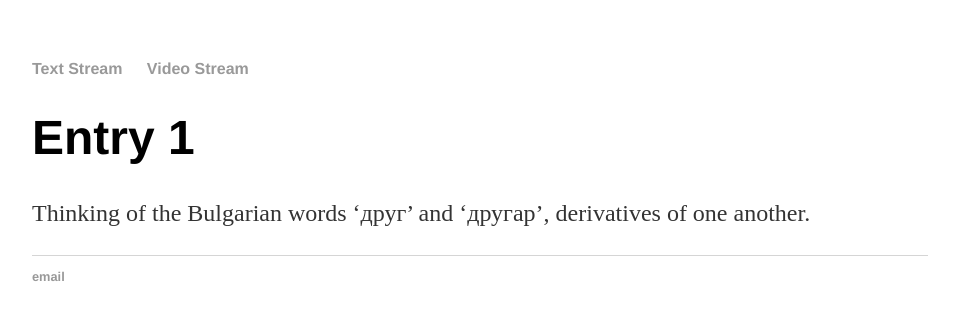
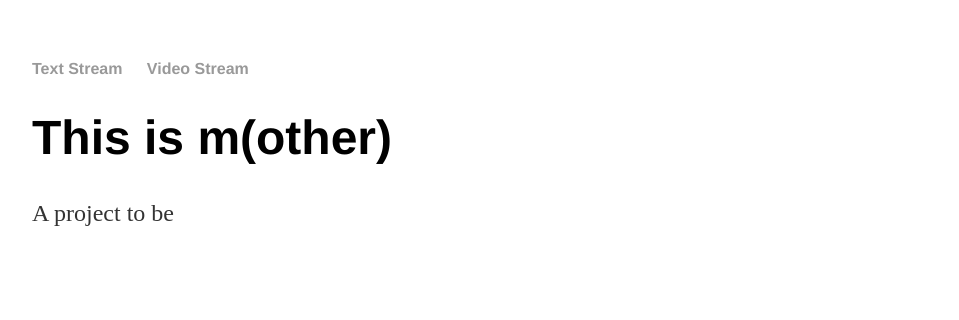
Before and after one commit to zxhxri/zxhxri.github.io, a Jekyll site: the page built from index.html, in a window 1280 px wide. Shown: the top 320 px of the page, without its empty margins (160-1119 px from the left). Built offline with Jekyll 4.4.1, drawn with Linux system fonts in a browser that asks for light colours.

Commit message:
Update index.html

```diff
--- a/index.html
+++ b/index.html
@@ -1,26 +1,8 @@
-<!DOCTYPE html>
-<html>
-	<head>
-		<title>m(Other)</title>
-		<link rel="stylesheet" type="text/css" href="/css/main.css">
-	</head>
-	<body>
-		<nav>
-    		<ul>
-        		<li><a href="/">Text Stream</a></li>
-	        	<li><a href="/about">Video Stream</a></li>
-    		</ul>
-		</nav>
-		<div class="container">
-    		<div class="blurb">
-        		<h1>Entry 1</h1>
-				<p>Thinking of the Bulgarian words ‘друг’ and ‘другар’, derivatives of one another. </p>
-    		</div><!-- /.blurb -->
-		</div><!-- /.container -->
-		<footer>
-    		<ul>
-        		<li><a href="mailto:z.dimitrov98@gmail.com">email</a></li>
-			</ul>
-		</footer>
-	</body>
-</html>
+---
+layout: default
+title: m(Other)
+---
+<div class="blurb">
+	<h1>This is m(other)</h1>
+	<p>A project to be</a></p>
+</div><!-- /.blurb -->
```
